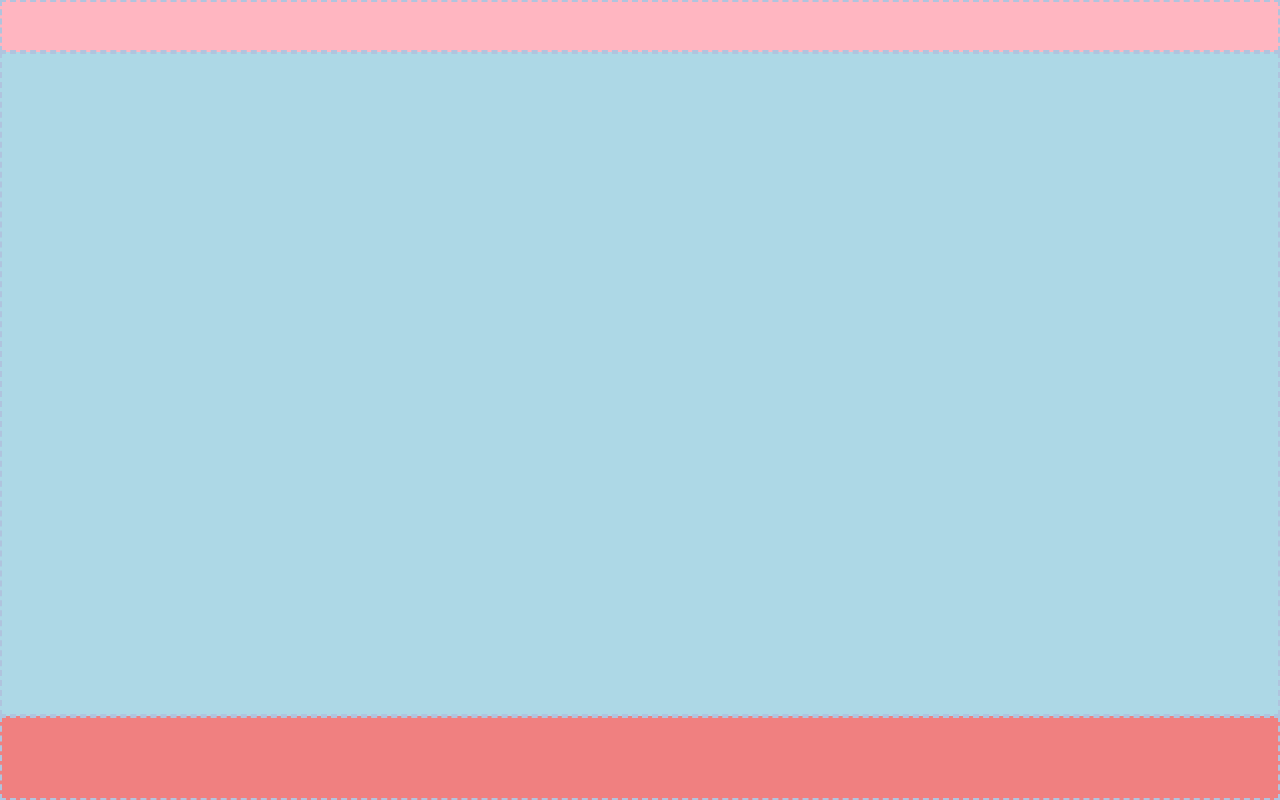
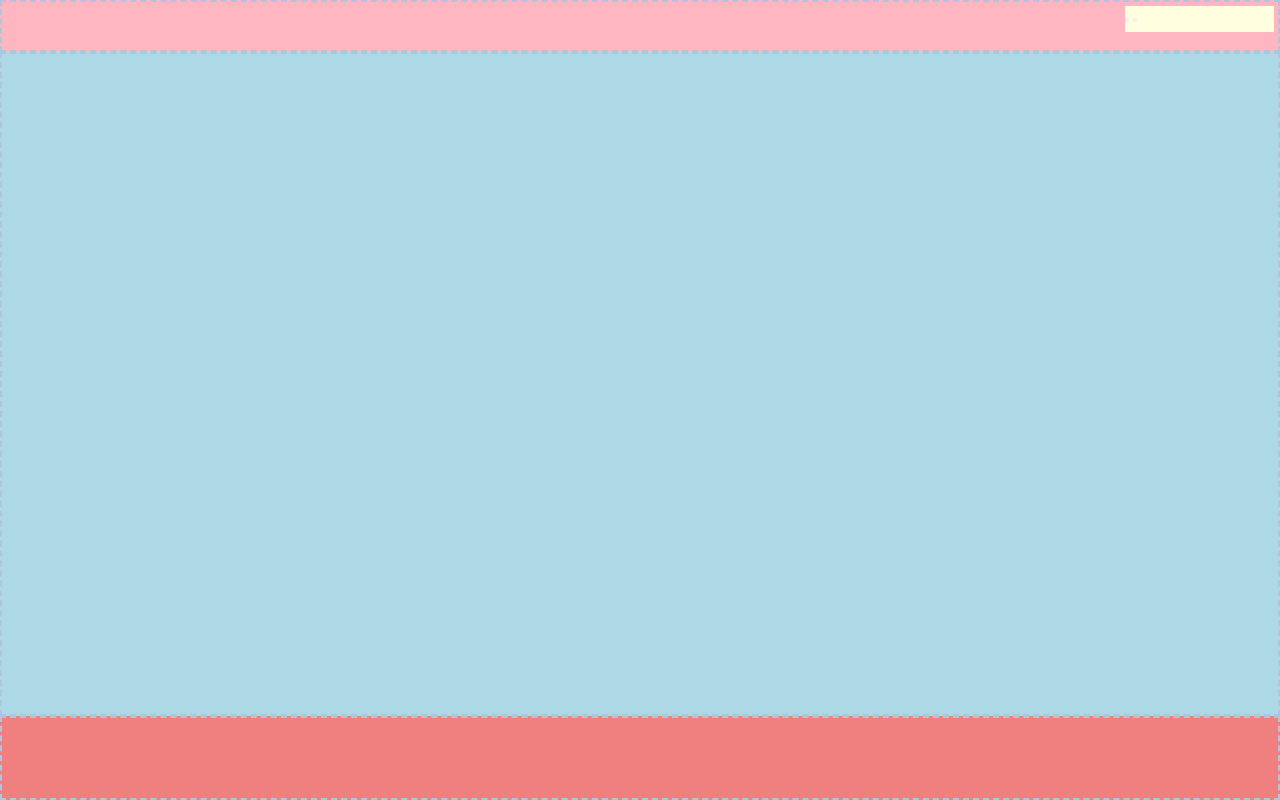
Before and after one commit to filippo-falcone/html-css-zoom, a plain HTML site: page index.html in a window 1280 px wide. Drawn offline with Linux system fonts and the light colour scheme.

Commit message:
feat: add header

```diff
--- a/index.html
+++ b/index.html
@@ -10,7 +10,10 @@
 
 <body class="debug">
     <header>
-
+        <div class="windows-btn">
+            <button class="btn-s"></button>
+            <button class="btn-s"></button>
+        </div>
     </header>
     <main>
 
--- a/style.css
+++ b/style.css
@@ -16,6 +16,12 @@
     background: lightpink;
 }
 
+.debug .windows-btn {
+    width: 149px;
+    height: 26px;
+    background: lightyellow;
+}
+
 .debug main {
     background: lightblue;
 }
@@ -29,6 +35,9 @@
 /* #region HEADER */
 header {
     height: 52px;
+    padding: 4px 4px 20px;
+    display: flex;
+    justify-content: right;
 }
 
 /* #endregion */
```
